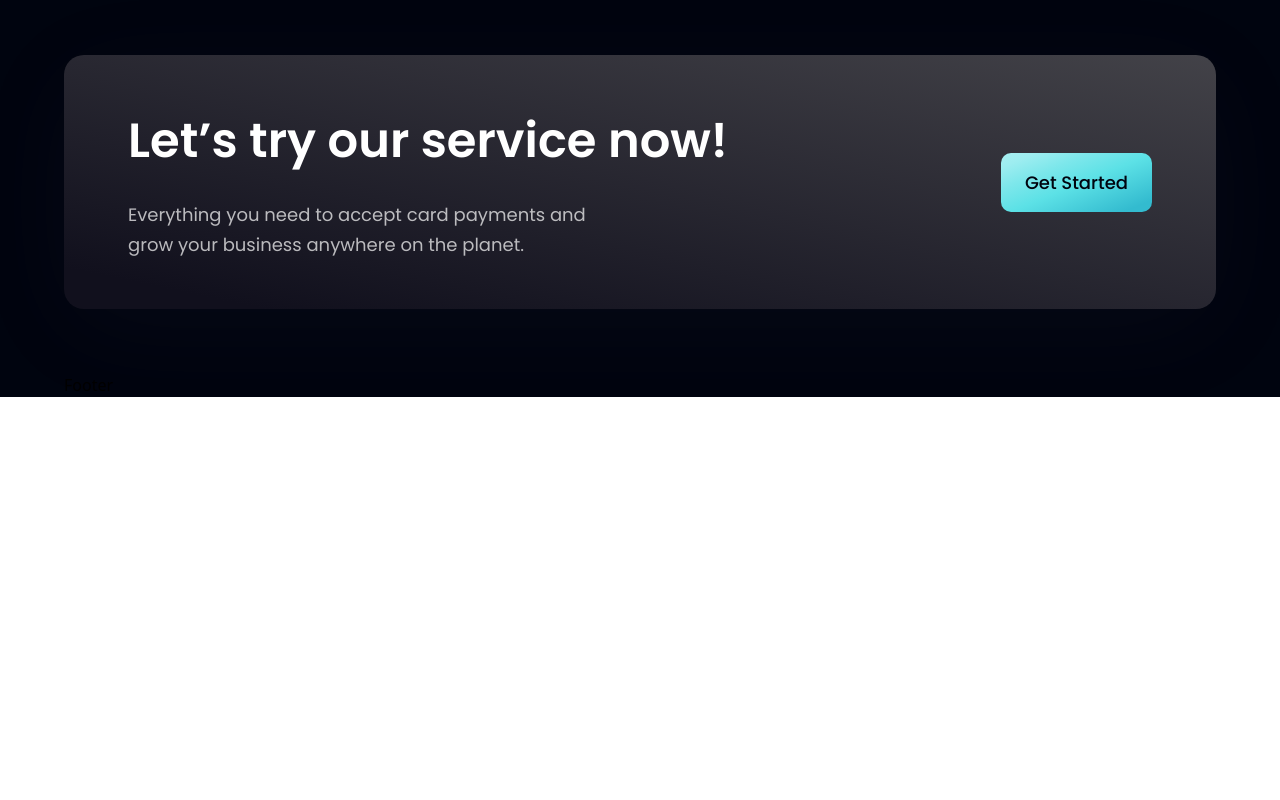
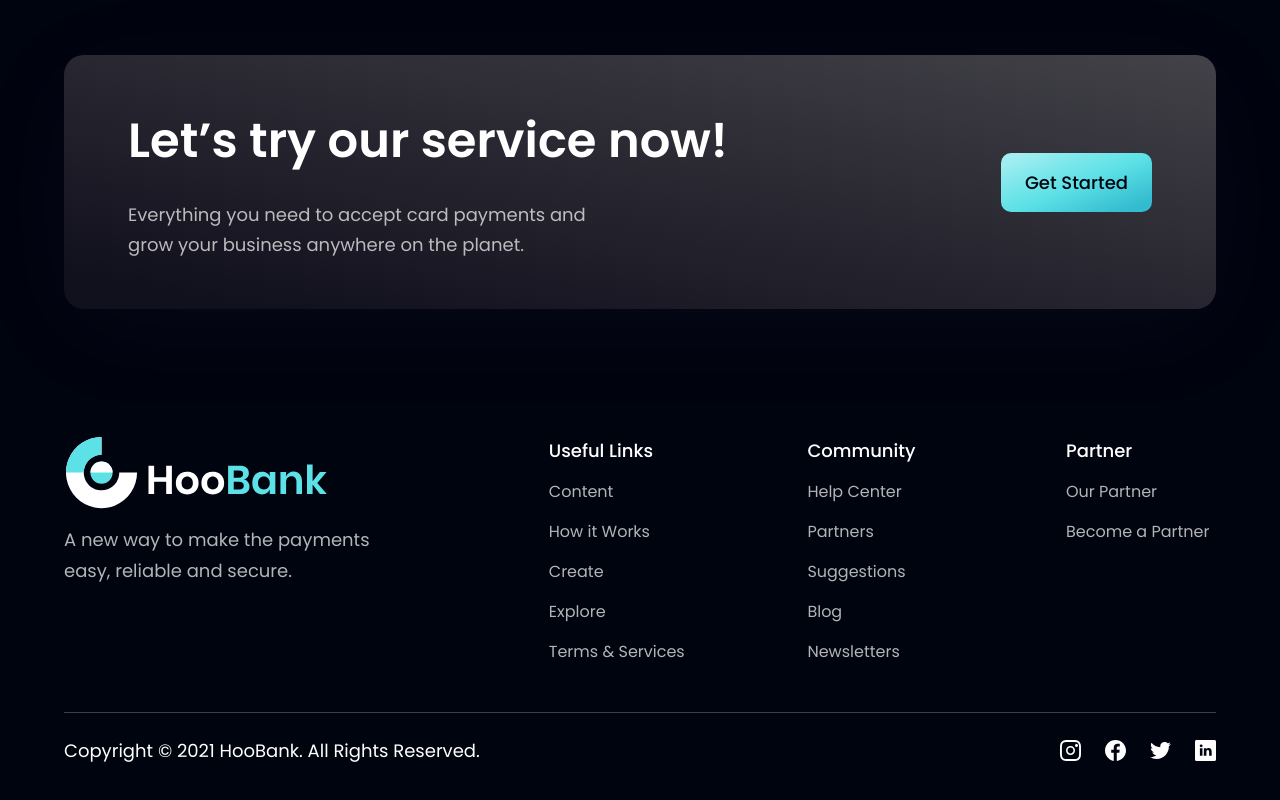
Before and after one commit to catuchi/bank-app, a React (Vite) app: page / in a window 1280 px wide. Shown: the part 4058-4858 px from the top of the page. Before the commit the page ends 4455 px from the top, so only its background shows below. Built offline with nearby package versions, Linux system fonts and the light colour scheme.

Commit message:
create and style footer

```diff
--- a/src/components/Clients.jsx
+++ b/src/components/Clients.jsx
@@ -14,7 +14,7 @@
             <img
               src={client.logo}
               alt="client"
-              className="sm:w-[192px] w-[100px] object-contain"
+              className="sm:w-[192px] w-[100px] object-contain hover:scale-110 transition duration-300 ease-in-out cursor-pointer"
             />
           </div>
         ))}
--- a/src/components/Footer.jsx
+++ b/src/components/Footer.jsx
@@ -1,7 +1,65 @@
 import React from "react";
+import styles from "../style";
+import { logo } from "../assets";
+import { footerLinks, socialMedia } from "../constants";
 
 const Footer = () => {
-  return <div>Footer</div>;
+  return (
+    <section className={`${styles.flexCenter} ${styles.paddingY} flex-col`}>
+      <div className={`${styles.flexStart} md:flex-row flex-col mb-8 w-full`}>
+        <div className="flex-1 flex flex-col justify-start mr-10">
+          <img
+            src={logo}
+            alt="hoobank"
+            className="w-[266px] h-[72px] object-contain"
+          />
+          <p className={`${styles.paragraph} mt-4 max-w-[310px]`}>
+            A new way to make the payments easy, reliable and secure.
+          </p>
+        </div>
+
+        <div className="flex-[1.5] w-full flex flex-row justify-between flex-wrap md:mt-0 mt-10">
+          {footerLinks.map((footerLink, i) => (
+            <div key={i} className="flex flex-col ss:my-0 my-4 min-w-[150px]">
+              <h4 className="font-poppins font-medium text-[18px] leading-[27px] text-white">
+                {footerLink.title}
+              </h4>
+              <ul className="list-none mt-4">
+                {footerLink.links.map((link, index) => (
+                  <li
+                    key={link.name}
+                    className={`font-poppins font-normal text-[16px] leading-[24px] text-dimWhite hover:text-secondary cursor-pointer ${
+                      index !== footerLink.length - 1 ? "mb-4" : "mb-0"
+                    }`}
+                  >
+                    {link.name}
+                  </li>
+                ))}
+              </ul>
+            </div>
+          ))}
+        </div>
+      </div>
+
+      <div className="w-full flex justify-between items-center md:flex-row flex-col pt-6 border-t-[1px] border-t-[#3f3e45]">
+        <p className="font-poppins font-normal text-center text-[18px] leading-[27px] text-white">
+          Copyright © 2021 HooBank. All Rights Reserved.
+        </p>
+        <div className="flex flex-row md:mt-0 mt-6">
+          {socialMedia.map((social, index) => (
+            <img
+              key={social.id}
+              src={social.icon}
+              alt={social.id}
+              className={`w-[21px] h-[21px] object-contain cursor-pointer ${
+                index !== socialMedia.length - 1 ? "mr-6" : "mr-0"
+              }`}
+            />
+          ))}
+        </div>
+      </div>
+    </section>
+  );
 };
 
 export default Footer;
```
